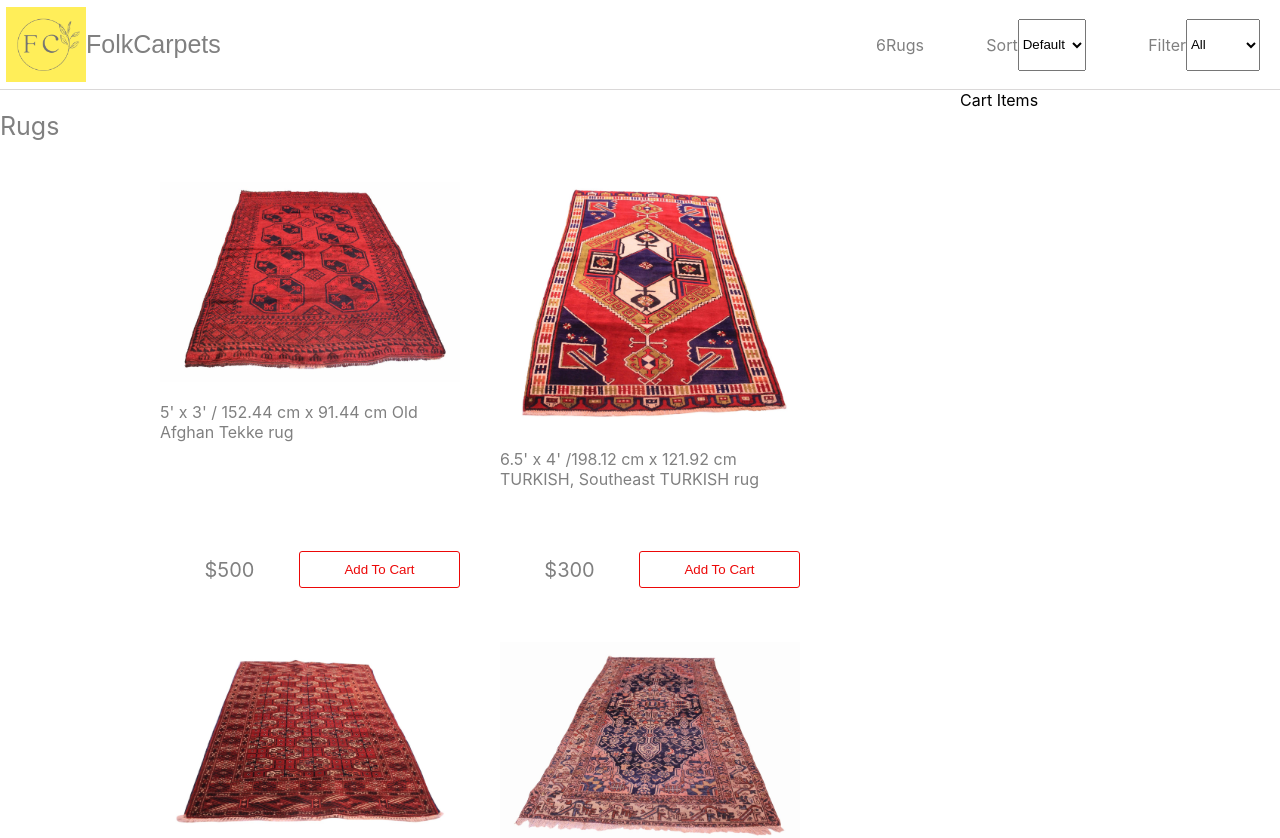
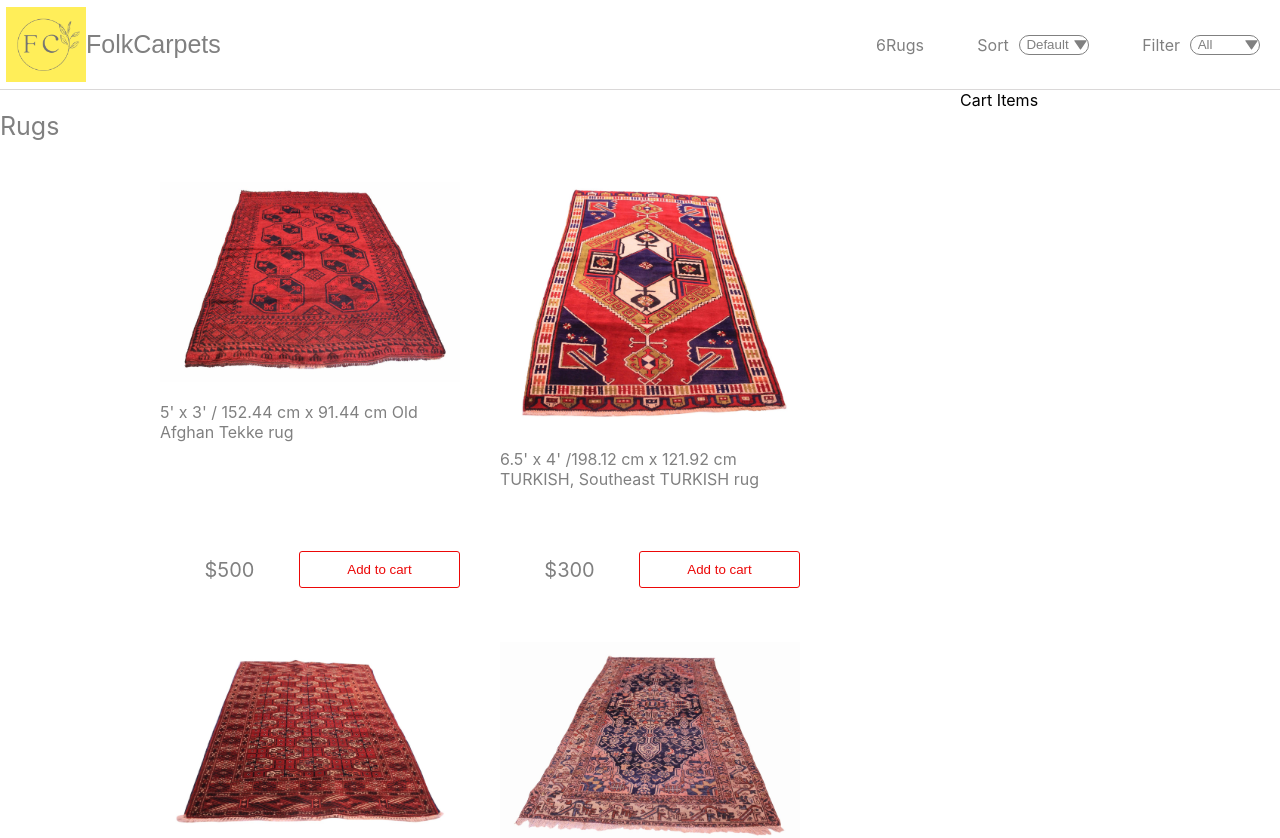
Before and after one commit to Cheval5/folkcarpets, a React (Create React App) app: page / in a window 1280 px wide. Shown: the top 838 px of the page. Built offline with nearby package versions, Linux system fonts and the light colour scheme.

Commit message:
sort and filter styling and functionality

```diff
--- a/src/App.js
+++ b/src/App.js
@@ -15,9 +15,19 @@
   }
 
   filterProducts = (event) => {
-    this.setState({
-      category: event.target.value,
-    })
+    const category = event.target.value;
+    this.setState(
+      category.length > 0 ?
+      {
+        category: category,
+        products: data.products.filter(filteredProducts => filteredProducts.category === category)
+      }
+      :
+      {
+        category: category,
+        products: data.products
+      }
+    )
   }
 
   sortProducts = (event) => {
--- a/src/components/Products/Products.js
+++ b/src/components/Products/Products.js
@@ -18,7 +18,7 @@
                                     </div>
                                     <div className="products__card-detail">
                                         <p className="products__price">${product.price}</p>
-                                        <button className="products__cart-add">Add To Cart</button>
+                                        <button className="products__cart-add">Add to cart</button>
                                     </div>
                                 </div>
                             </li>
--- a/src/components/Products/Products.scss
+++ b/src/components/Products/Products.scss
@@ -23,6 +23,7 @@
         height: 42rem;
         padding: 1rem;
         margin: 1rem;
+        border-radius: 5px;
         &:hover {
             box-shadow: -3px 3px 15px rgba(0, 0, 0, 0.233);
         }
@@ -46,7 +47,7 @@
         text-align: center;
         flex: 1;
         font-size: 2rem;
-        color: grey;
+        color: #808080;
     }
     &__cart-add {
         text-align: center;
--- a/src/components/SortAndFilter/SortAndFilter.js
+++ b/src/components/SortAndFilter/SortAndFilter.js
@@ -9,7 +9,7 @@
                 <p className="sort-filter__count">{count}Rugs</p>
                 <div className="sort-filter__sort">
                     <p className="sort-filter__title">Sort </p>
-                    <select value= {sort} onChange= {sortProducts}>
+                    <select className="sort-filter__select" value= {sort} onChange= {sortProducts}>
                         <option value="default">Default</option>
                         <option value="highest">Highest</option>
                         <option value="lowest">Lowest</option>
@@ -17,11 +17,11 @@
                 </div>
                 <div className="sort-filter__filter">
                     <p className="sort-filter__title">Filter</p>
-                    <select value= {category} onChange= {filterProducts}>
-                        <option>All</option>
-                        <option value="highest">Vintage</option>
-                        <option value="lowest">Primitive</option>
-                        <option value="lowest">Boho</option>
+                    <select className="sort-filter__select" value= {category} onChange= {filterProducts}>
+                        <option value="">All</option>
+                        <option value="Vintage">Vintage</option>
+                        <option value="Primitive">Primitive</option>
+                        <option value="Boho">Boho</option>
                     </select>
                 </div>
             </div>
--- a/src/components/SortAndFilter/SortAndFilter.scss
+++ b/src/components/SortAndFilter/SortAndFilter.scss
@@ -4,10 +4,34 @@
     padding: 1rem;
     margin: 1rem;
     justify-content: space-between;
+    align-items: center;
     &__sort {
         display: flex;
     }
     &__filter {
         display: flex;
     }
+    &__title {
+        margin: 0;
+        color: grey;
+        padding: 0 1rem;
+    }
+    &__select {
+        appearance: none;
+        background-color: transparent;
+        border: 1px solid grey;
+        border-radius: 99em;
+        padding: 0;
+        margin: 0;
+        width: 7rem;
+        height: 2rem;
+        padding: 0 0.5em;
+        outline: none;
+        color: grey;
+        background-color: transparent;
+        background-image: url('../../assets/logo/bxs-down-arrow.svg');
+        background-repeat: no-repeat;
+        background-position: right center;
+        background-size: 1.5rem;
+    }
 }
--- a/src/data.json
+++ b/src/data.json
@@ -46,7 +46,7 @@
         },
         {
             "id": 5,
-            "title": "8' x 3.5' /243.84 cm x 106.68 cm Very Old Caucasian RUG,",
+            "title": "8' x 3.5' /243.84 cm x 106.68 cm Very Old Caucasian RUG",
             "category": "Primitive",
             "image": "/images/old-caucasian/old-caucasian-main.jpg",
             "imageOne": "/images/old-caucasian/old-caucasian-1.jpg",
```
Also changed, not shown: src/assets/logo/bxs-down-arrow.svg (added).
